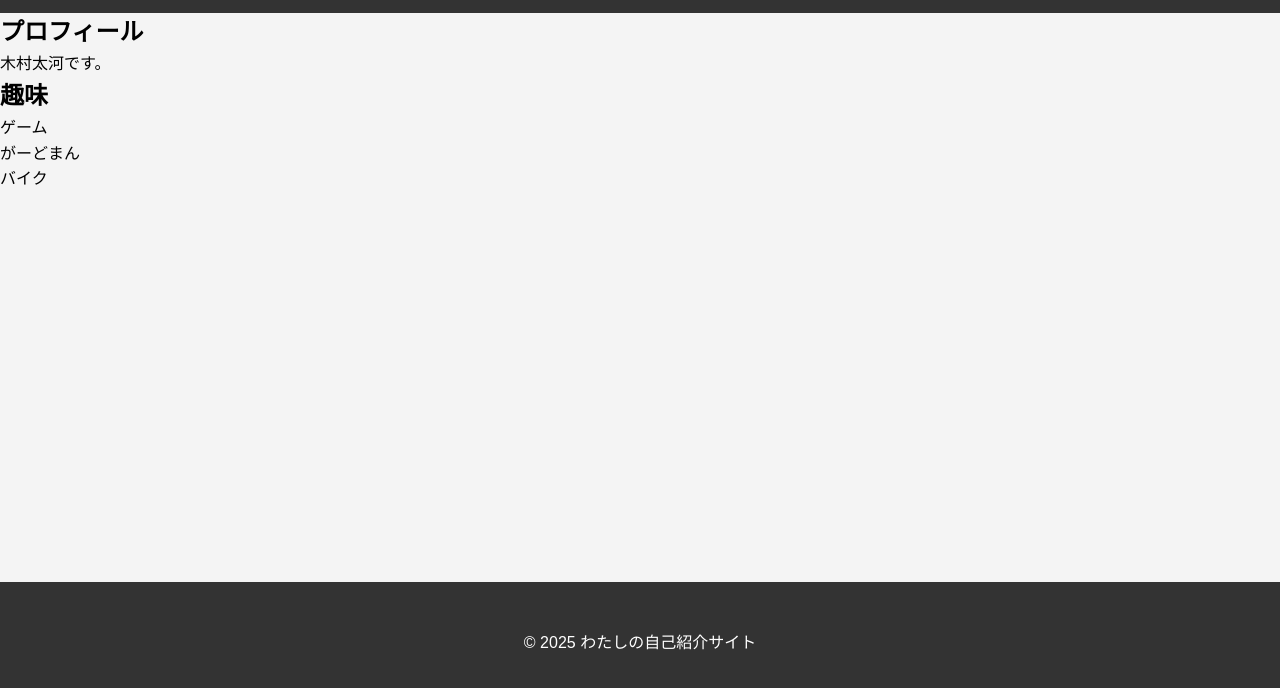
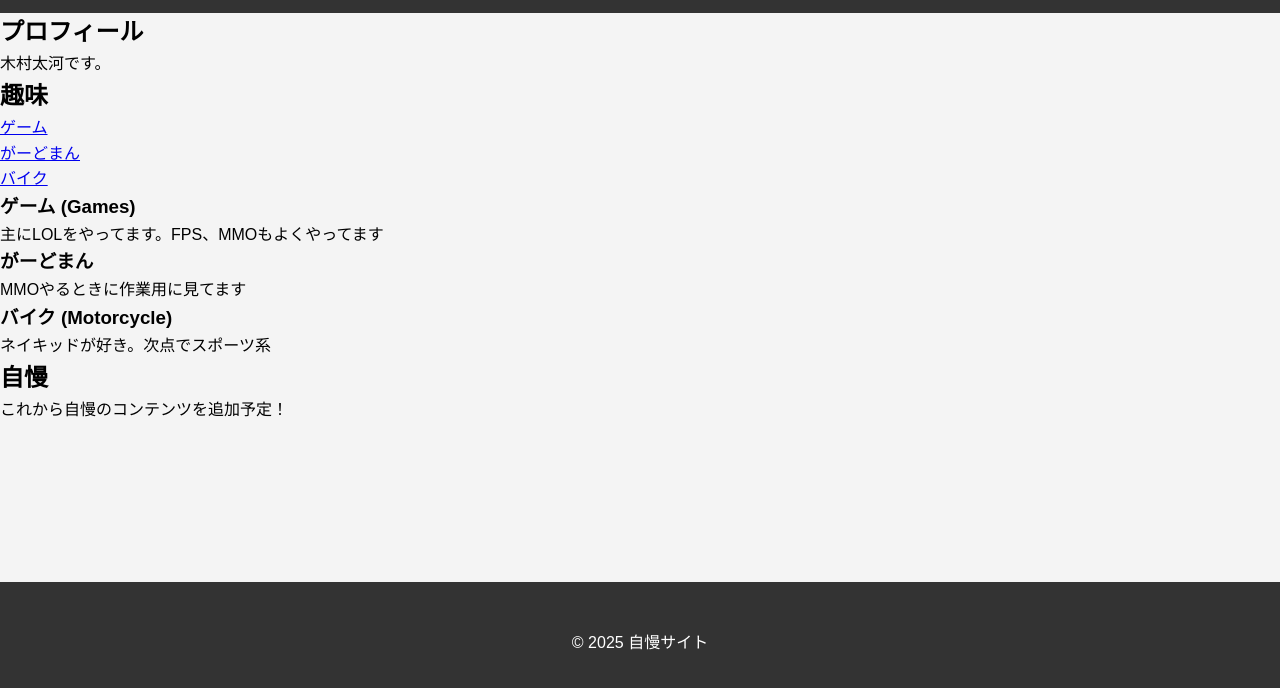
Before and after one commit to kimurataiga0201/about-me, a plain HTML site: page index.html in a window 1280 px wide. Shown: the part 96-784 px from the top of the page. Drawn offline with Linux system fonts and the light colour scheme; some packages are replaced by stand-ins of ours.

Commit message:
Update index.html

```diff
--- a/index.html
+++ b/index.html
@@ -14,7 +14,7 @@
             <ul>
                 <li><a href="#profile">プロフィール</a></li>
                 <li><a href="#hobbies">趣味</a></li>
-                <li><a href="My pride">自慢</a></li>
+                <li><a href="#pride">自慢</a></li>
             </ul>
         </nav>
         <h1>木村太河の自慢サイト</h1>
@@ -27,14 +27,34 @@
         <section id="hobbies">
             <h2>趣味</h2>
             <ul>
-                <li>ゲーム</li>
-                <li>がーどまん</li>
-                <li>バイク</li>
+                <li><a href="#GAME">ゲーム</a></li>
+                <li><a href="#guardman">がーどまん</a></li>
+                <li><a href="#bike">バイク</a></li>
             </ul>
+        </section>
+        <section id="GAME">
+            <h3>ゲーム (Games)</h3>
+            <p>主にLOLをやってます。FPS、MMOもよくやってます</p>
+        </section>
+
+        <section id="guardman">
+            <h3>がーどまん</h3>
+            <p>MMOやるときに作業用に見てます</p>
+        </section>
+
+        <section id="bike">
+            <h3>バイク (Motorcycle)</h3>
+            <p>ネイキッドが好き。次点でスポーツ系</p>
+        </section>
+
+        <section id="pride">
+            <h2>自慢</h2>
+            <p>これから自慢のコンテンツを追加予定！</p>
+            <!-- 自慢 -->
         </section>
     </main>
     <footer class="footer">
-        <p>&copy; 2025 わたしの自己紹介サイト</p>
+        <p>&copy; 2025 自慢サイト</p>
     </footer>
     <script src="js/scripts.js"></script>
 </body>
```
